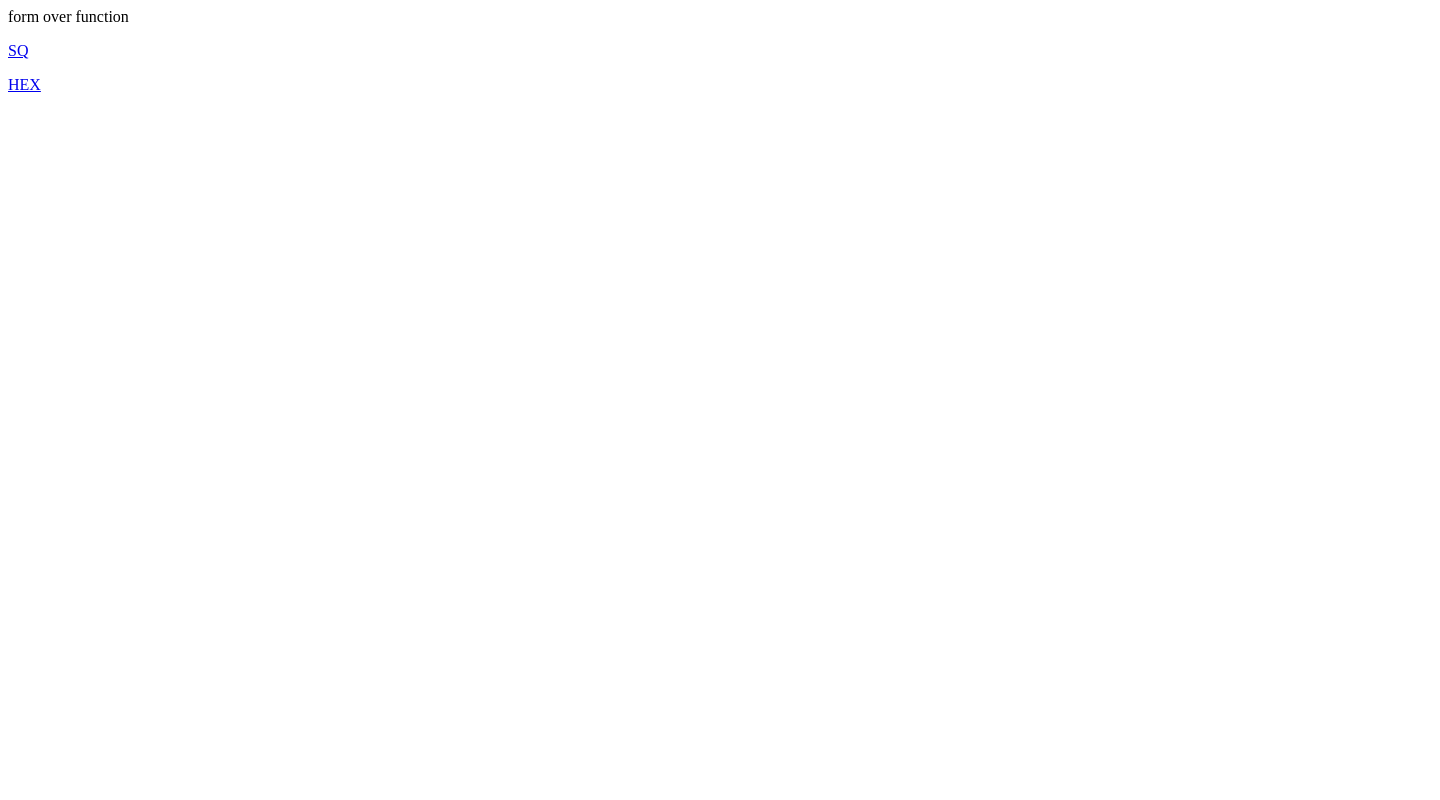
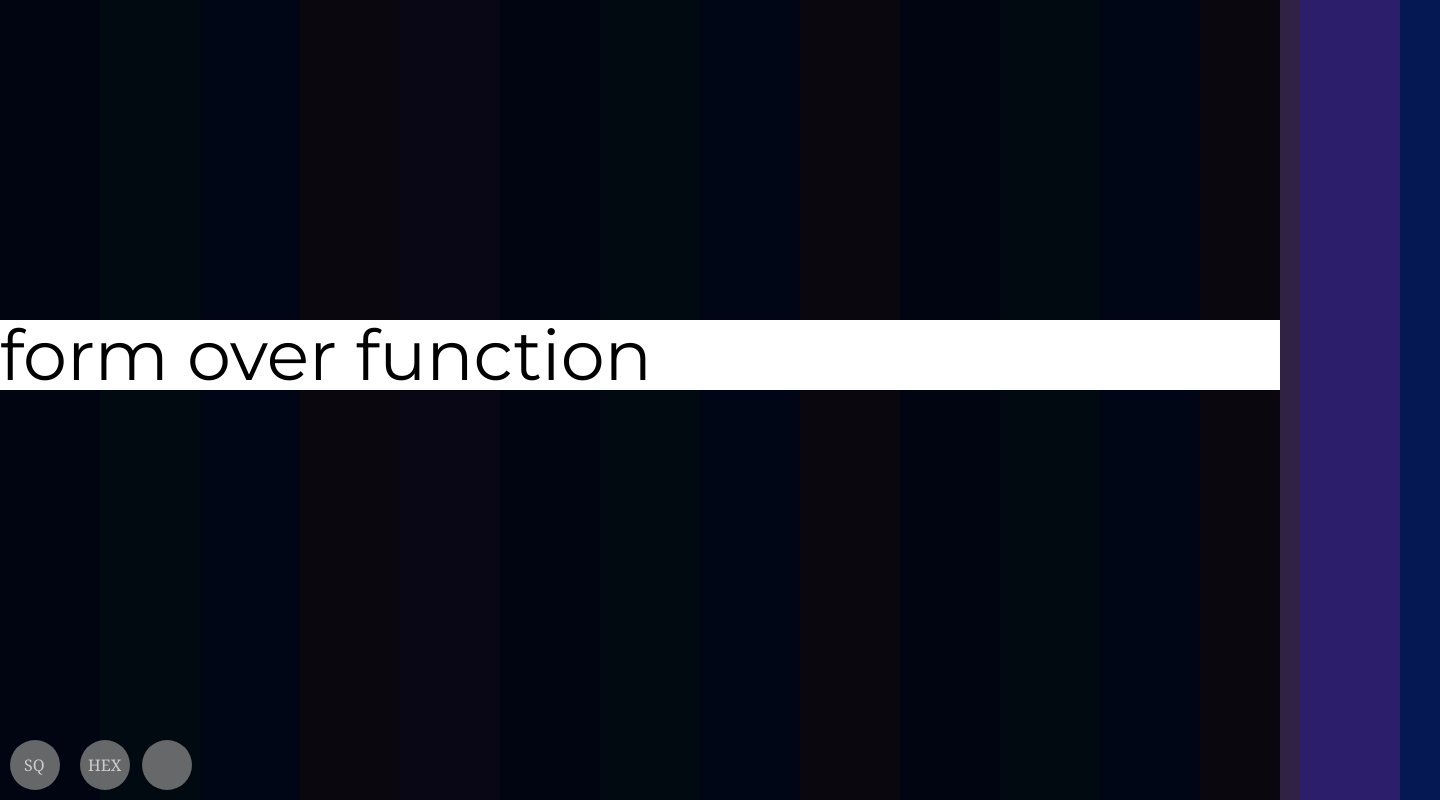
Before and after one commit to heidilaw4/heidihitherto, a plain HTML site: page Sandbox/final.html in a window 1280 px wide. Shown: the whole page, 1440 px wide, since content can reach past the window. Drawn offline with nearby package versions, Linux system fonts and the light colour scheme; the site is published under a folder, as on GitHub Pages, so addresses that start at the root find nothing.

Commit message:
corrected relative paths

```diff
--- a/Sandbox/final.html
+++ b/Sandbox/final.html
@@ -4,9 +4,9 @@
 
 <head>
         <title>Final</title>
-        <link rel="stylesheet" type="text/css" href="/css/reset.css" >
+        <link rel="stylesheet" type="text/css" href="css/reset.css" >
         <link href='http://fonts.googleapis.com/css?family=Montserrat' rel='stylesheet' type='text/css'>
-        <link rel="stylesheet" type="text/css" href="/css/final.css">
+        <link rel="stylesheet" type="text/css" href="css/final.css">
         <meta charset="UTF-8" />
 
 </head>
@@ -1162,7 +1162,7 @@
 
                 <!-- end of hex --> </div>
         <script src="http://ajax.googleapis.com/ajax/libs/jquery/1.9.1/jquery.min.js"></script>
-        <script src="/js/final.js" type="text/javascript"></script>
+        <script src="js/final.js" type="text/javascript"></script>
 </div>
 
 </body>
```
